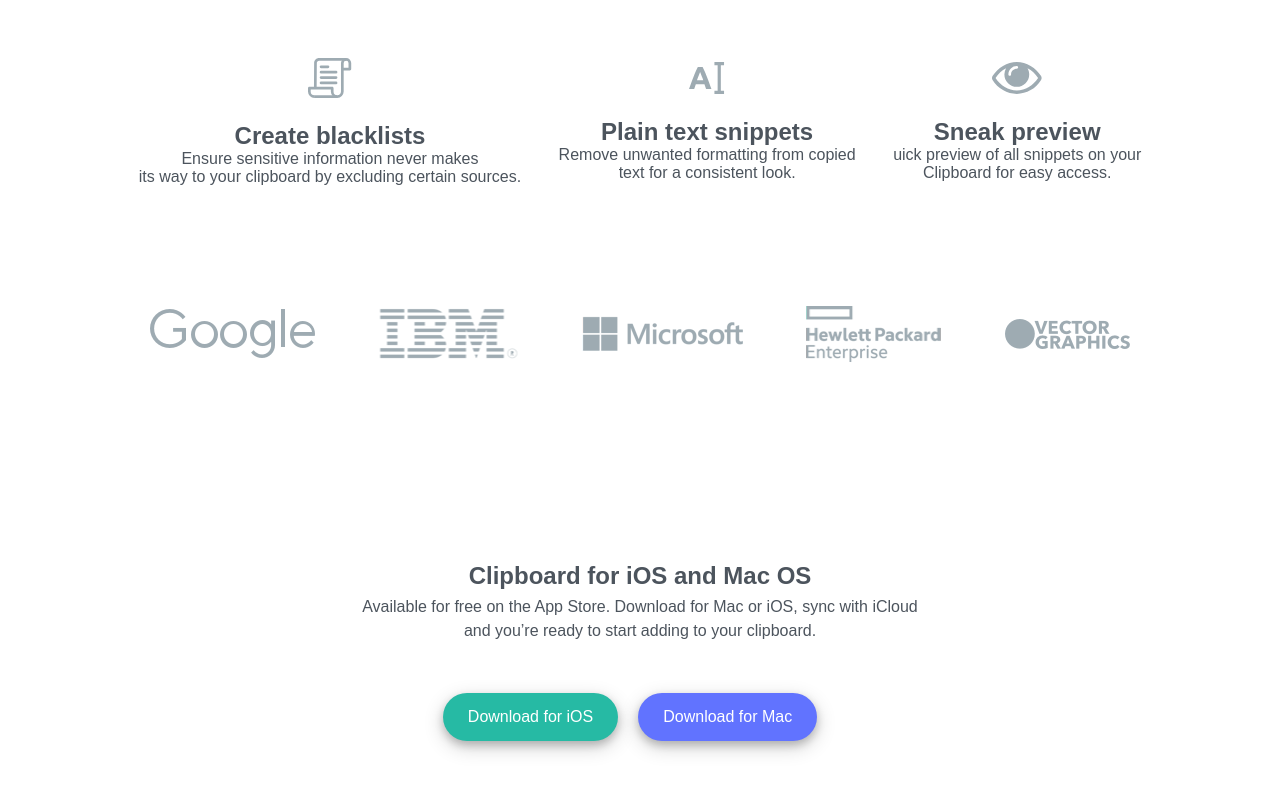
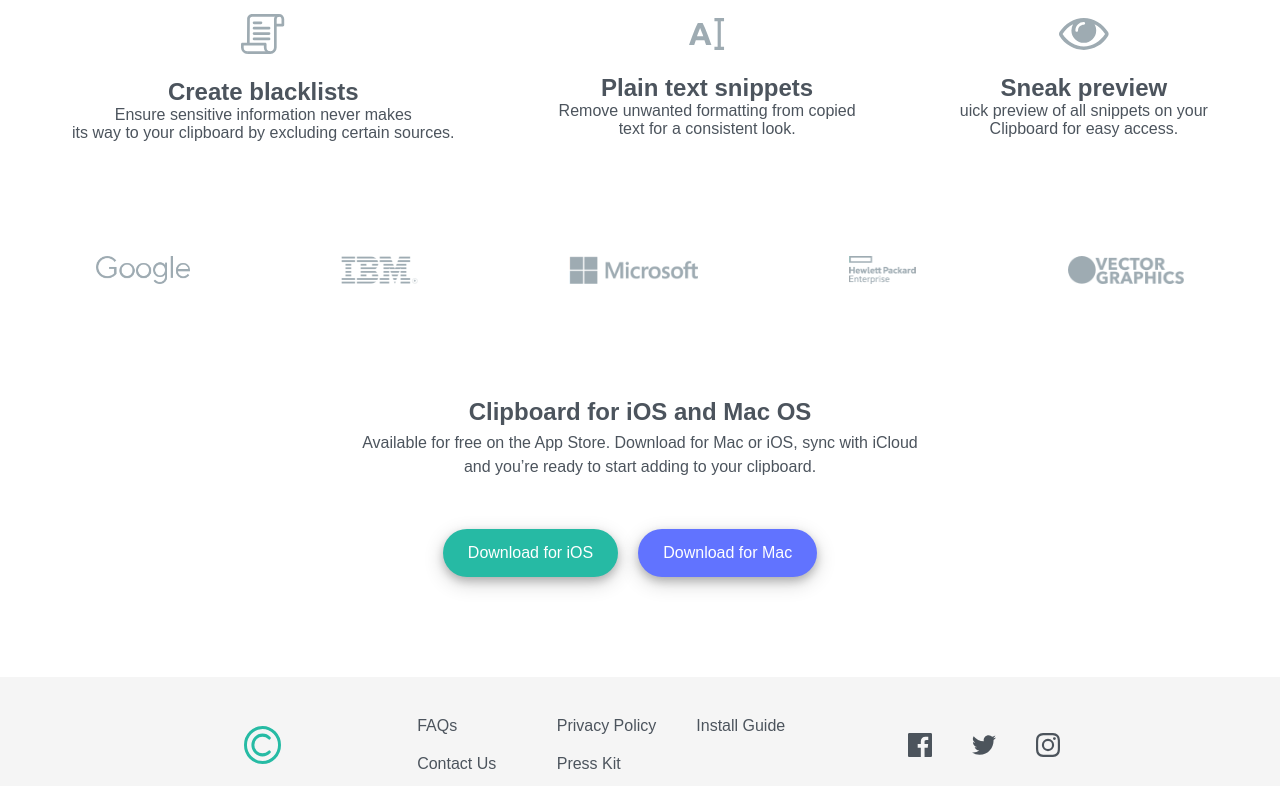
Before and after one commit to YomaAroriode/clipboard-page, a plain HTML site: page index.html in a window 1280 px wide. Shown: the part 2119-2905 px from the top of the page. Drawn offline with Linux system fonts and the light colour scheme; a web font is replaced by a local one.

Commit message:
changed body layout

```diff
--- a/style.css
+++ b/style.css
@@ -8,10 +8,9 @@ body {
   color: hsl(210, 10%, 33%);
   font-family: 'Bai Jamjuree', sans-serif;
   margin: auto;
-  display: flex;
-  flex-wrap: wrap;
-  flex-direction: column;
-  gap: 120px;
+  display: grid;
+  grid-template: columns: 1fr;
+  grid-row-gap: 100px;
   margin: auto;
 }
 
@@ -100,7 +99,7 @@ header {
   display: flex;
   justify-content: space-around;
   align-items: center;
-  margin: 0px 120px;
+  margin: 0px 20px;
 }
 
 .sec4 img {
@@ -109,9 +108,9 @@ header {
 
 .sec5 {
   display: flex;
-  justify-content: space-between;
+  justify-content: space-around;
   align-items: center;
-  margin: 0px 150px;
+  margin: 0px 20px;
 }
 
 .sec5 img {
@@ -127,7 +126,6 @@ header {
   justify-content: center;
   gap: 50px;
   align-items: center;
-  padding-top: 80px;
 }
 
 .sec7 {
@@ -183,14 +181,17 @@ footer li:hover {
 }
 
 .attribute {
-  display: grid;
-  place-items: center;
+  display: flex;
+  justify-content: center;
+  align-items: center;
+  text-align: center;
   padding-top: 20px;
 }
 
 .attribute a {
   color: hsl(228, 45%, 44%);
   transition: color 0.5s ease-in-out;
+
 }
 
 .attribute a:hover {
@@ -198,9 +199,7 @@ footer li:hover {
 }
 
 @media screen and (min-width: 870px) {
-  .sec3 {
-    margin-top: 100px;
-  }
+
 }
 
 @media screen and (max-width: 1100px) {
```
